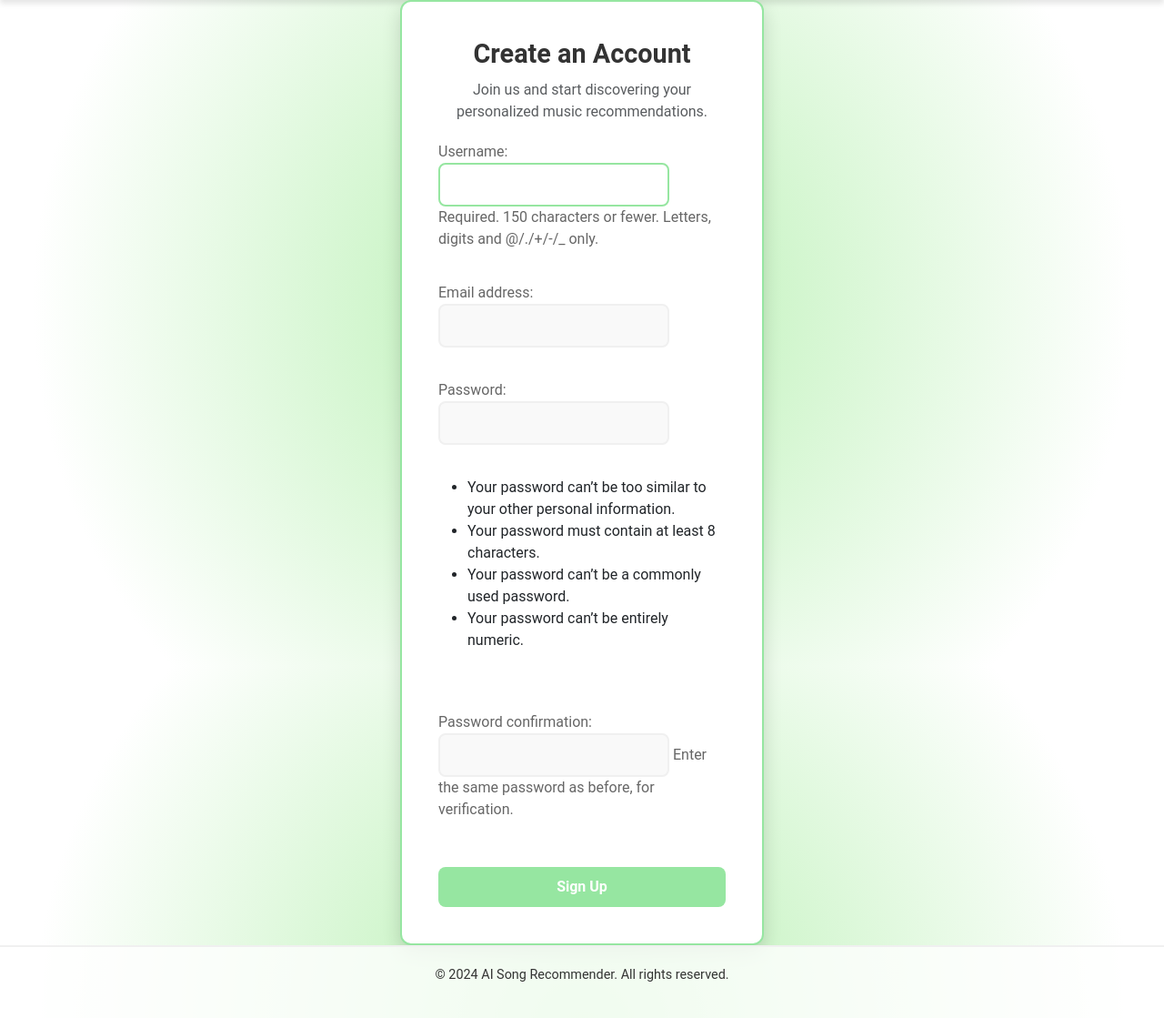
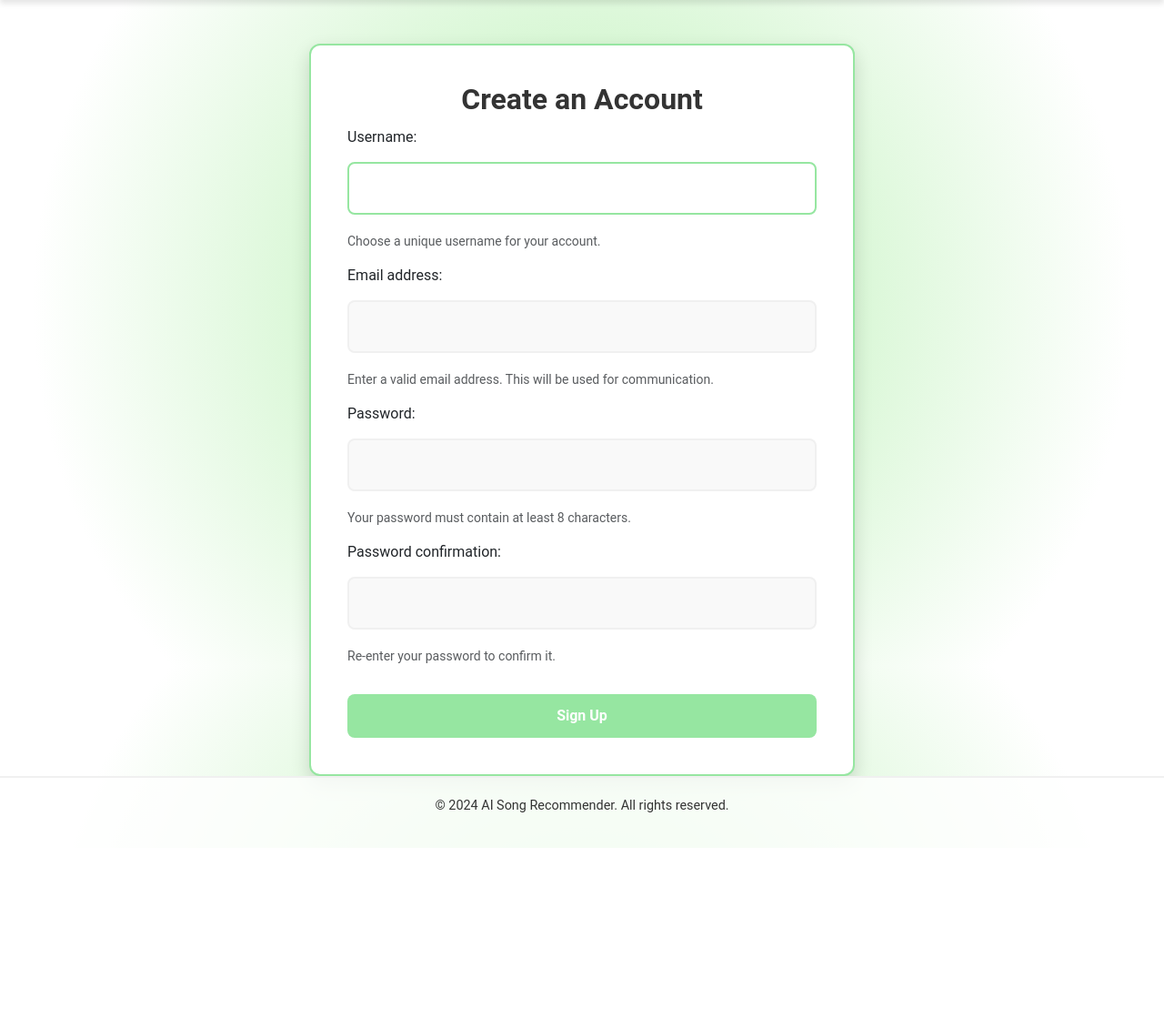
Before and after one commit to DEVSaptaswa/Song_Recommendation_System, a Django app: page /accounts/signup/ in a window 1280 px wide. Shown: the part 68-1187 px from the top of the page at 91% size. After the commit the page ends 961 px from the top, so only its background shows below. Run offline with Django 5.2, Linux system fonts and the light colour scheme; parts of the project's set-up code (start-up, migrations or seed data) failed here and were passed over.

Commit message:
Updated the Website UI

```diff
--- a/spotify_recom/accounts/templates/accounts/signup.html
+++ b/spotify_recom/accounts/templates/accounts/signup.html
@@ -1,11 +1,25 @@
 {% extends 'main/base.html' %}
 {% block content %}
-<div class="signup-container">
+<div class="container mt-5 signup-container">
     <h3 class="text-center">Create an Account</h3>
-    <p class="text-center text-muted">Join us and start discovering your personalized music recommendations.</p>
     <form method="post" class="signup-form">
         {% csrf_token %}
-        {{ form.as_p }}
+        {{ form.username.label_tag }}
+        {{ form.username }}
+        <small class="form-text text-muted">Choose a unique username for your account.</small>
+
+        {{ form.email.label_tag }}
+        {{ form.email }}
+        <small class="form-text text-muted">Enter a valid email address. This will be used for communication.</small>
+
+        {{ form.password1.label_tag }}
+        {{ form.password1 }}
+        <small class="form-text text-muted">Your password must contain at least 8 characters.</small>
+
+        {{ form.password2.label_tag }}
+        {{ form.password2 }}
+        <small class="form-text text-muted">Re-enter your password to confirm it.</small>
+
         <button class="btn btn-primary btn-block mt-3">Sign Up</button>
     </form>
 </div>
--- a/spotify_recom/main/static/css/styles.css
+++ b/spotify_recom/main/static/css/styles.css
@@ -45,7 +45,7 @@ header a {
 }
 
 header a:hover {
-    color: #ff9a8b;
+    color: #b6f0b0 0%;
 }
 
 /* Footer Styling */
@@ -65,7 +65,7 @@ footer {
     padding: 40px;
     margin: auto;
     max-width: 400px;
-    border: 2px solid #ff9a8b;
+    border: 2px solid #b6f0b0 0%;
     border-radius: 12px;
     box-shadow: 0px 8px 20px rgba(0, 0, 0, 0.15);
 }
@@ -101,12 +101,12 @@ footer {
 }
 
 .login-form input:focus {
-    border-color: #ff9a8b;
+    border-color: #b6f0b0 0%;
     background-color: #ffffff;
 }
 
 .btn-primary {
-    background-color: #ff9a8b;
+    background-color: #b6f0b0 0%;
     color: #ffffff;
     padding: 10px 15px;
     font-size: 1rem;
@@ -118,7 +118,7 @@ footer {
 }
 
 .btn-primary:hover {
-    background-color: #ff7a6b;
+    background-color: #b6f0b0 0%;
 }
 
 /* Footer */
@@ -137,14 +137,16 @@ footer {
     background-color: #ffffff;
     padding: 40px;
     margin: auto;
-    max-width: 400px;
+    max-width: 600px; /* Increased max-width for a wider form */
+    width: 90%; /* Ensure it remains responsive on smaller screens */
     border: 2px solid #96e6a1; /* Light green border for signup */
     border-radius: 12px;
     box-shadow: 0px 8px 20px rgba(0, 0, 0, 0.15);
+    text-align: auto;
 }
 
 .signup-container h3 {
-    font-size: 1.8rem;
+    font-size: 2rem; /* Adjust heading size to fit the wider form */
     font-weight: 700;
     color: #333333;
     margin-bottom: 10px;
@@ -161,11 +163,12 @@ footer {
     display: flex;
     flex-direction: column;
     gap: 15px;
+    width: 100%; /* Ensure form fields stretch across the container */
 }
 
 .signup-form input {
-    border: 2px solid #f0f0f0; /* Subtle input border */
-    padding: 10px 15px;
+    border: 2px solid #f0f0f0;
+    padding: 15px; /* Slightly larger padding for better usability */
     font-size: 1rem;
     border-radius: 8px;
     outline: none;
@@ -174,14 +177,14 @@ footer {
 }
 
 .signup-form input:focus {
-    border-color: #96e6a1; /* Focus effect matching border color */
+    border-color: #96e6a1;
     background-color: #ffffff;
 }
 
 .btn-primary {
-    background-color: #96e6a1; /* Matching green for signup */
+    background-color: #96e6a1;
     color: #ffffff;
-    padding: 10px 15px;
+    padding: 12px 20px; /* Larger button for the wider form */
     font-size: 1rem;
     font-weight: bold;
     border: none;
@@ -191,5 +194,5 @@ footer {
 }
 
 .btn-primary:hover {
-    background-color: #7dc486; /* Slightly darker green on hover */
+    background-color: #7dc486;
 }
--- a/spotify_recom/main/templates/main/index.html
+++ b/spotify_recom/main/templates/main/index.html
@@ -3,6 +3,10 @@
 <div class="hero text-center">
     <h2>Your Personalized AI Music Companion</h2>
     <p>Discover the perfect tracks for every mood and moment.</p>
+    {% if user.is_authenticated %}
     <a href="#" class="btn btn-dark">Get Started</a>
+    {% else %}
+    <a href="{% url 'login' %}" class="btn btn-dark">Get Started</a>
+    {% endif %}
 </div>
 {% endblock %}
```
